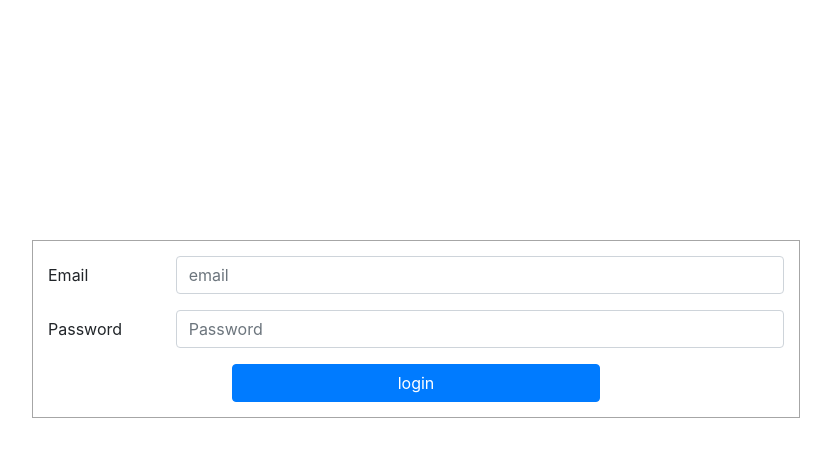
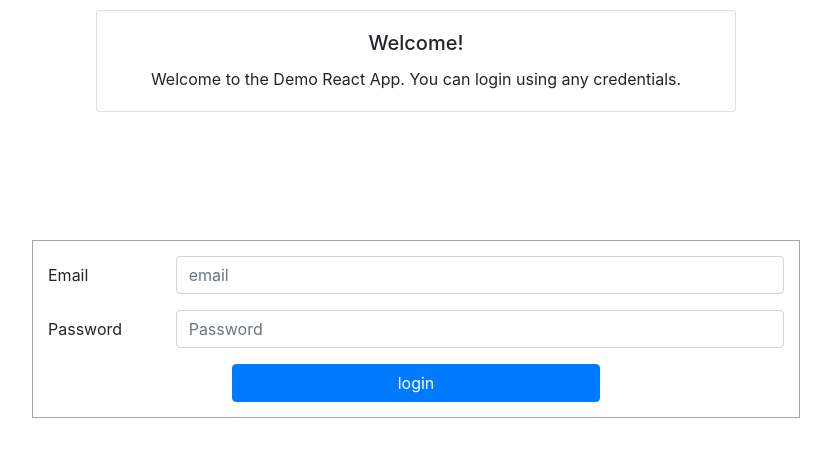
Before and after one commit to Mariuszw13/demo-react-app, a React (Create React App) app: page /login in a window 1280 px wide. Shown: the top 456 px of the page, without its empty margins (224-1055 px from the left). Built offline with nearby package versions, Linux system fonts and the light colour scheme.

Commit message:
Add welcome message to the login screen

```diff
--- /dev/null
+++ b/src/components/MessageBox/index.jsx
@@ -0,0 +1,26 @@
+import { string } from "prop-types";
+import React from "react";
+import Card from "react-bootstrap/Card";
+import styled from "styled-components";
+
+const MessageBox = ({ title, text }) => (
+    <CenteredCard>
+        <Card.Body>
+            <Card.Title>{title}</Card.Title>
+            <Card.Text>{text}</Card.Text>
+        </Card.Body>
+    </CenteredCard>
+);
+
+const CenteredCard = styled(Card)`
+    width: 50%;
+    text-align: center;
+    margin: 10px auto;
+`;
+
+MessageBox.propTypes = {
+    title: string,
+    text: string,
+};
+
+export default MessageBox;
--- a/src/login/LoginPage.jsx
+++ b/src/login/LoginPage.jsx
@@ -9,6 +9,7 @@ import Col from "react-bootstrap/Col";
 import Row from "react-bootstrap/Row";
 import { ENTER_KEY_CODE } from "../utils/enums";
 import * as PropTypes from "prop-types";
+import MessageBox from "../components/MessageBox";
 
 const LoginPage = ({ className }) => {
     const [login, setLogin] = useState("");
@@ -51,6 +52,8 @@ const LoginPage = ({ className }) => {
     };
 
     return (
+        <>
+            <MessageBox title="Welcome!" text="Welcome to the Demo React App. You can login using any credentials." />
             <Form className={className}>
                 <Form.Group as={Row}>
                     <Form.Label column sm="2">
@@ -73,11 +76,12 @@ const LoginPage = ({ className }) => {
                     login
                 </LoginButton>
             </Form>
+        </>
     );
 };
 
 LoginPage.propTypes = {
-    className: PropTypes.string
+    className: PropTypes.string,
 };
 
 const LoginButton = styled(Button)`
```
Also changed, not shown: 1 other file (tests, documents, lock files or other folders). Lines whose indentation alone changed are shown as unchanged.
